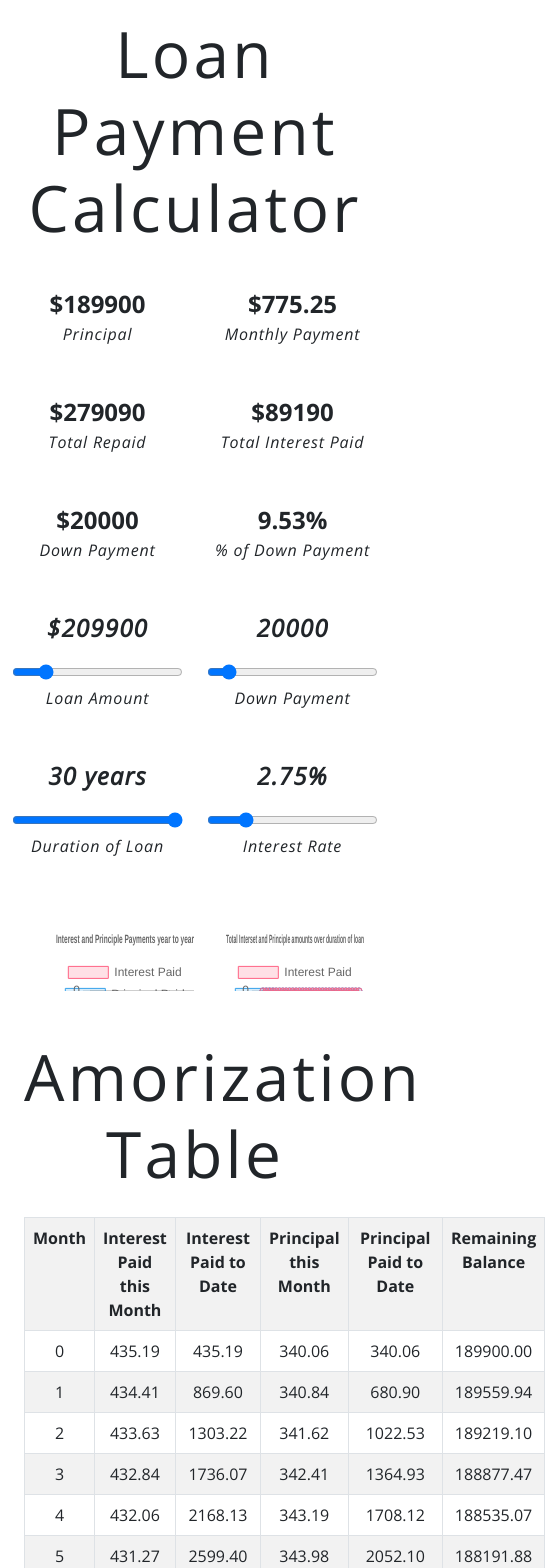
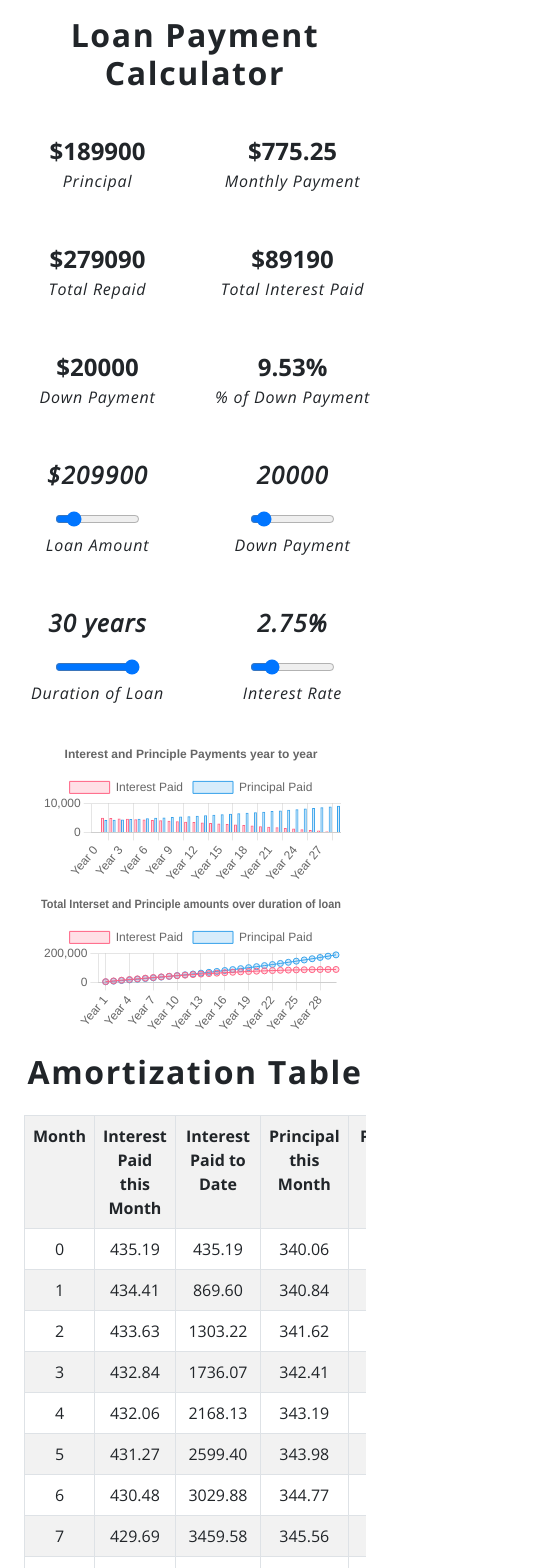
Before and after one commit to jacobbarnette/amorization-table, a React (Create React App) app: page / in a window 390 px wide. Shown: the top 1568 px of the page, 545 px wide, since content can reach past the window. Built offline with nearby package versions, Linux system fonts and the light colour scheme.

Commit message:
resolved issue with chart responsiveness

```diff
--- a/src/components/LoanTable.js
+++ b/src/components/LoanTable.js
@@ -1,5 +1,5 @@
 import React from "react";
-import { Container, Table } from "react-bootstrap";
+import { Col, Container, Row, Table } from "react-bootstrap";
 
 import Barchart from "./Barchart";
 import Linechart from "./LineChart";
@@ -62,7 +62,8 @@ const LoanTable = (props) => {
     ],
   };
   const options = {
-    responsive: true,
+    responsive: false,
+    maintainAspectRatio: false,
     interaction: {
       intersect: false,
     },
@@ -76,7 +77,8 @@ const LoanTable = (props) => {
     },
   };
   const options1 = {
-    responsive: true,
+    responsive: false,
+    maintainAspectRatio: false,
     interaction: {
       intersect: false,
     },
@@ -90,14 +92,18 @@ const LoanTable = (props) => {
     },
   };
   return (
-    <Container>
-      <div className="chartContainer">
-        <Barchart options={options1} data={data1} />
-        <Linechart options={options} data={data} />
+    <Container fluid>
+      <div className="chartContainer ">
+        <Col className="col-lg-6 col-md-12">
+          <Barchart className="barchart" options={options1} data={data1} />
+        </Col>
+        <Col className="col-lg-6 col-md-12">
+          <Linechart className="linechart" options={options} data={data} />
+        </Col>
       </div>
       <section className="amoritizationTable">
-        <h1 className="text-center py-3">Amorization Table</h1>
-        <Table striped bordered hover>
+        <h1 className="text-center py-3">Amortization Table</h1>
+        <Table className="px-5 table " responsive striped bordered hover>
           <tbody>
             <tr className="text-center">
               <th>Month</th>
--- a/src/index.css
+++ b/src/index.css
@@ -9,11 +9,15 @@ h1 {
 }
 
 .chartContainer {
+  margin: auto;
+  gap: 2rem;
   display: flex;
-  width: 50%;
-  padding: 1em 1em 1em 1em;
-  margin: 1em 1em;
-  gap: 2rem;
+  width: 90%;
+  height: 90%;
+}
+
+input {
+  width: 80%;
 }
 p {
   font-style: italic;
@@ -30,6 +34,22 @@ span {
   font-size: 1.5rem;
 }
 
-input {
-width: 100%;
+.table {}
+@media only screen and (max-width: 1024px) {
+
+ input {
+  width: 50%;
+  }
+
+  .chartContainer {
+    display: block;
+    margin: auto;
+  }
+
+  h1 {
+    font-size: 2em;
+    font-weight: bold;
+  }
+
+
 }
```
